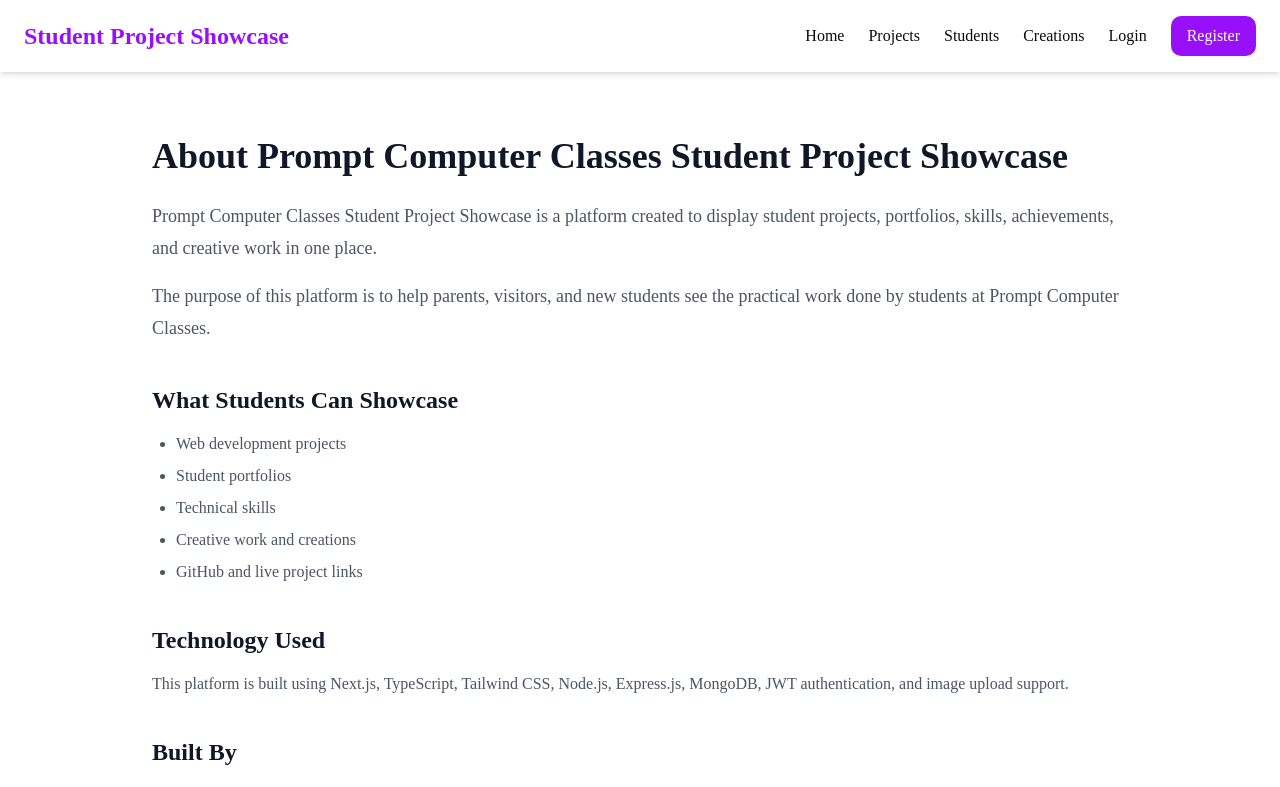
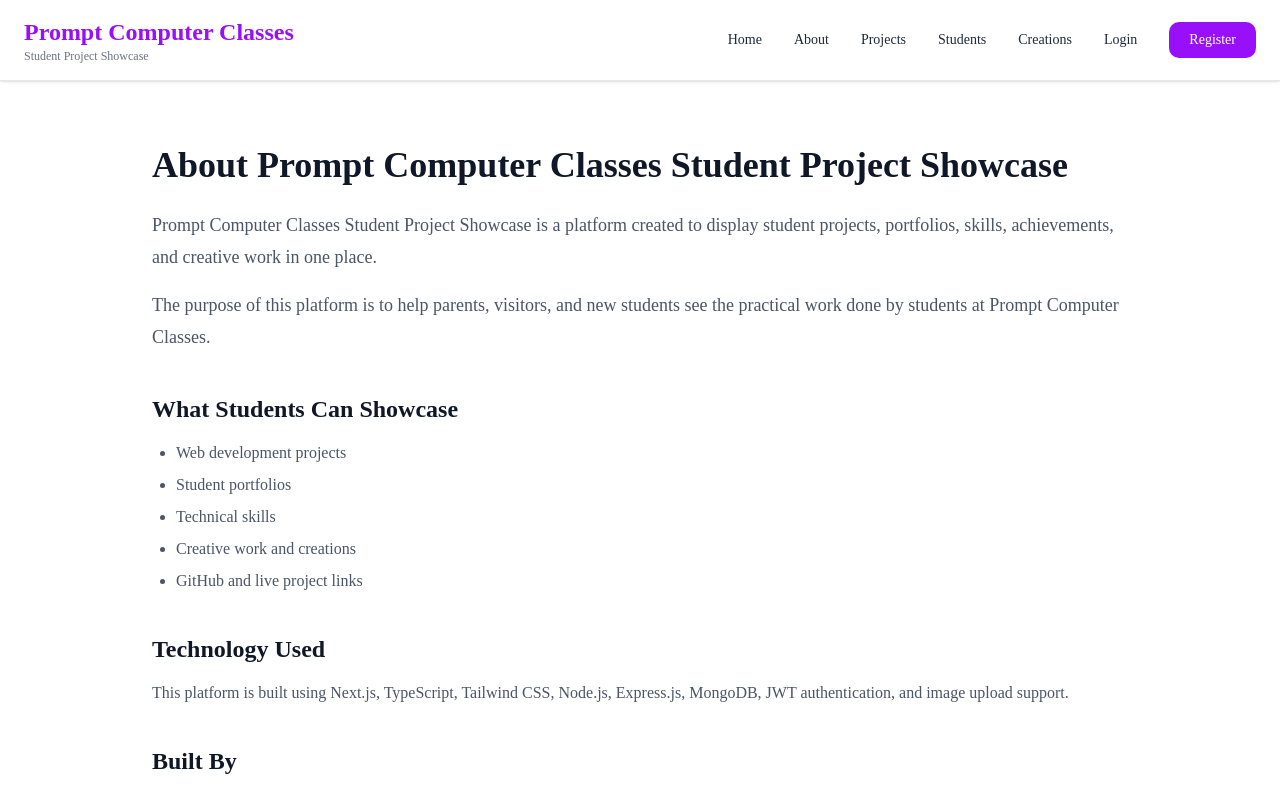
Before and after one commit to SatyamGupta16/StudentShowcase-Frontend, a Next.js app: page /about in a window 1280 px wide. Shown: the top 787 px of the page. Built offline with nearby package versions, Linux system fonts and the light colour scheme.

Commit message:
Update navbar branding and add about link

```diff
--- a/src/components/layout/Navbar.tsx
+++ b/src/components/layout/Navbar.tsx
@@ -4,84 +4,87 @@ import Link from "next/link";
 import { useEffect, useState } from "react";
 import { useRouter } from "next/navigation";
 
-import { getToken, removeToken } from "@/utils/storage";
-
 export default function Navbar() {
   const router = useRouter();
 
   const [isLoggedIn, setIsLoggedIn] = useState(false);
-  const [menuOpen, setMenuOpen] = useState(false);
+  const [mobileMenuOpen, setMobileMenuOpen] = useState(false);
 
   useEffect(() => {
-    const token = getToken();
+    const token = localStorage.getItem("token");
     setIsLoggedIn(Boolean(token));
   }, []);
 
   const handleLogout = () => {
-    removeToken();
+    localStorage.removeItem("token");
     setIsLoggedIn(false);
-    setMenuOpen(false);
+    setMobileMenuOpen(false);
     router.push("/login");
   };
 
-  const closeMenu = () => {
-    setMenuOpen(false);
-  };
+  const navLinks = [
+    {
+      label: "Home",
+      href: "/",
+    },
+    {
+      label: "About",
+      href: "/about",
+    },
+    {
+      label: "Projects",
+      href: "/showcase/projects",
+    },
+    {
+      label: "Students",
+      href: "/showcase/students",
+    },
+    {
+      label: "Creations",
+      href: "/showcase/products",
+    },
+  ];
 
   return (
-    <nav className="sticky top-0 z-50 bg-white shadow-md">
-      <div className="mx-auto flex max-w-7xl items-center justify-between px-6 py-4">
-        <Link href="/" onClick={closeMenu}>
-          <h1 className="text-xl font-bold text-purple-600 md:text-2xl">
+    <header className="sticky top-0 z-50 border-b border-gray-200 bg-white/95 shadow-sm backdrop-blur">
+      <nav className="mx-auto flex max-w-7xl items-center justify-between px-6 py-4">
+        {/* Brand / Logo */}
+        <Link href="/" className="group">
+          <div>
+            <h1 className="text-xl font-bold text-purple-600 transition group-hover:text-purple-700 md:text-2xl">
+              Prompt Computer Classes
+            </h1>
+
+            <p className="hidden text-xs font-medium text-gray-500 md:block">
               Student Project Showcase
-          </h1>
+            </p>
+          </div>
         </Link>
 
-        <button
-          onClick={() => setMenuOpen((prev) => !prev)}
-          className="rounded-lg border px-3 py-2 text-sm md:hidden"
+        {/* Desktop Navigation */}
+        <div className="hidden items-center gap-8 md:flex">
+          {navLinks.map((link) => (
+            <Link
+              key={link.href}
+              href={link.href}
+              className="text-sm font-medium text-gray-800 transition hover:text-purple-600"
             >
-          {menuOpen ? "Close" : "Menu"}
-        </button>
-
-        <div className="hidden items-center gap-6 md:flex">
-          <Link href="/" className="transition hover:text-purple-600">
-            Home
+              {link.label}
             </Link>
-
-          <Link
-            href="/showcase/projects"
-            className="transition hover:text-purple-600"
-          >
-            Projects
-          </Link>
-
-          <Link
-            href="/showcase/students"
-            className="transition hover:text-purple-600"
-          >
-            Students
-          </Link>
-
-          <Link
-            href="/showcase/products"
-            className="transition hover:text-purple-600"
-          >
-            Creations
-          </Link>
+          ))}
 
           {isLoggedIn ? (
             <>
               <Link
                 href="/dashboard"
-                className="transition hover:text-purple-600"
+                className="text-sm font-medium text-gray-800 transition hover:text-purple-600"
               >
                 Dashboard
               </Link>
 
               <button
                 onClick={handleLogout}
-                className="rounded-lg bg-red-600 px-4 py-2 text-white transition hover:bg-red-700"
+                className="rounded-lg bg-red-600 px-5 py-2 text-sm font-medium text-white transition hover:bg-red-700"
               >
                 Logout
               </button>
@@ -90,78 +93,59 @@ export default function Navbar() {
             <>
               <Link
                 href="/login"
-                className="transition hover:text-purple-600"
+                className="text-sm font-medium text-gray-800 transition hover:text-purple-600"
               >
                 Login
               </Link>
 
               <Link
                 href="/register"
-                className="rounded-lg bg-purple-600 px-4 py-2 text-white transition hover:bg-purple-700"
+                className="rounded-lg bg-purple-600 px-5 py-2 text-sm font-medium text-white transition hover:bg-purple-700"
               >
                 Register
               </Link>
             </>
           )}
         </div>
-      </div>
 
-      {menuOpen && (
-        <div className="border-t bg-white px-6 py-4 md:hidden">
+        {/* Mobile Menu Button */}
+        <button
+          onClick={() => setMobileMenuOpen((prev) => !prev)}
+          className="rounded-lg border border-gray-300 px-3 py-2 text-sm font-medium text-gray-700 transition hover:bg-gray-100 md:hidden"
+          aria-label="Toggle navigation menu"
+        >
+          {mobileMenuOpen ? "Close" : "Menu"}
+        </button>
+      </nav>
+
+      {/* Mobile Navigation */}
+      {mobileMenuOpen && (
+        <div className="border-t border-gray-200 bg-white px-6 py-4 md:hidden">
           <div className="flex flex-col gap-4">
+            {navLinks.map((link) => (
               <Link
-              href="/"
-              onClick={closeMenu}
-              className="transition hover:text-purple-600"
+                key={link.href}
+                href={link.href}
+                onClick={() => setMobileMenuOpen(false)}
+                className="text-sm font-medium text-gray-800 transition hover:text-purple-600"
               >
-              Home
+                {link.label}
               </Link>
-
-            <Link
-              href="/showcase/projects"
-              onClick={closeMenu}
-              className="transition hover:text-purple-600"
-            >
-              About
-            </Link>
-
-            <Link
-              href="/showcase/projects"
-              onClick={closeMenu}
-              className="transition hover:text-purple-600"
-            >
-              Projects
-            </Link>
-
-            <Link
-              href="/showcase/students"
-              onClick={closeMenu}
-              className="transition hover:text-purple-600"
-            >
-              Students
-            </Link>
-
-            <Link
-              href="/showcase/products"
-              onClick={closeMenu}
-              className="transition hover:text-purple-600"
-            >
-              Creations
-            </Link>
+            ))}
 
             {isLoggedIn ? (
               <>
                 <Link
                   href="/dashboard"
-                  onClick={closeMenu}
-                  className="transition hover:text-purple-600"
+                  onClick={() => setMobileMenuOpen(false)}
+                  className="text-sm font-medium text-gray-800 transition hover:text-purple-600"
                 >
                   Dashboard
                 </Link>
 
                 <button
                   onClick={handleLogout}
-                  className="rounded-lg bg-red-600 px-4 py-2 text-left text-white transition hover:bg-red-700"
+                  className="w-fit rounded-lg bg-red-600 px-5 py-2 text-sm font-medium text-white transition hover:bg-red-700"
                 >
                   Logout
                 </button>
@@ -170,16 +154,16 @@ export default function Navbar() {
               <>
                 <Link
                   href="/login"
-                  onClick={closeMenu}
-                  className="transition hover:text-purple-600"
+                  onClick={() => setMobileMenuOpen(false)}
+                  className="text-sm font-medium text-gray-800 transition hover:text-purple-600"
                 >
                   Login
                 </Link>
 
                 <Link
                   href="/register"
-                  onClick={closeMenu}
-                  className="rounded-lg bg-purple-600 px-4 py-2 text-white transition hover:bg-purple-700"
+                  onClick={() => setMobileMenuOpen(false)}
+                  className="w-fit rounded-lg bg-purple-600 px-5 py-2 text-sm font-medium text-white transition hover:bg-purple-700"
                 >
                   Register
                 </Link>
@@ -188,6 +172,6 @@ export default function Navbar() {
           </div>
         </div>
       )}
-    </nav>
+    </header>
   );
 }
```
Lines whose indentation alone changed are shown as unchanged.
